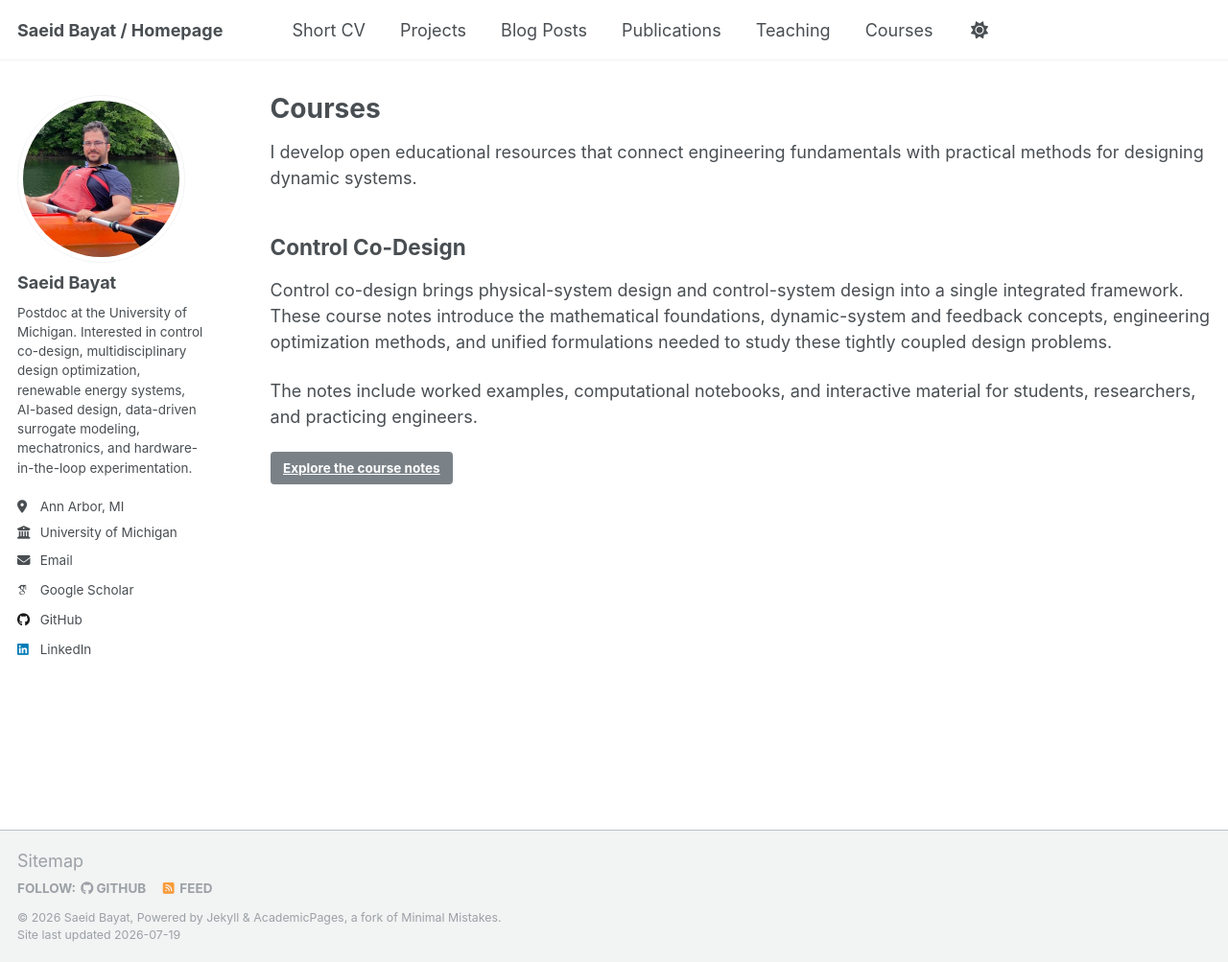
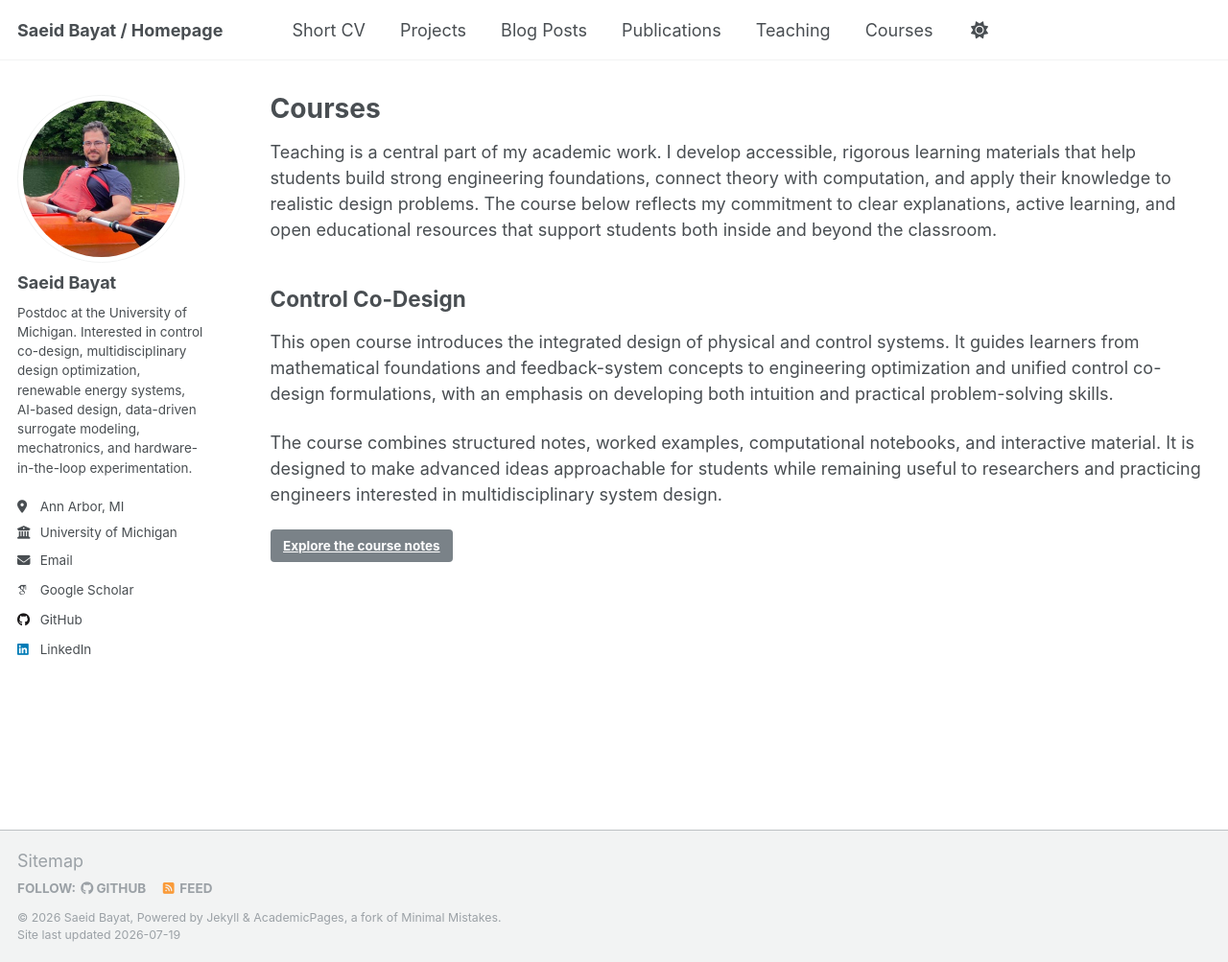
Before and after one commit to SaeidBayat/SaeidBayat.github.io, a Jekyll site: the page built from _pages/courses.md, in a window 1280 px wide and 1003 px high. Shown: the whole window at 96% size. Built offline with Jekyll 4.4.1, drawn with Linux system fonts in a browser that asks for light colours; some web fonts are replaced; a script that is not in the unit is left out.

Commit message:
Strengthen teaching focus on courses page

```diff
--- a/_pages/courses.md
+++ b/_pages/courses.md
@@ -5,12 +5,12 @@ permalink: /courses/
 author_profile: true
 ---
 
-I develop open educational resources that connect engineering fundamentals with practical methods for designing dynamic systems.
+Teaching is a central part of my academic work. I develop accessible, rigorous learning materials that help students build strong engineering foundations, connect theory with computation, and apply their knowledge to realistic design problems. The course below reflects my commitment to clear explanations, active learning, and open educational resources that support students both inside and beyond the classroom.
 
 ## Control Co-Design
 
-Control co-design brings physical-system design and control-system design into a single integrated framework. These course notes introduce the mathematical foundations, dynamic-system and feedback concepts, engineering optimization methods, and unified formulations needed to study these tightly coupled design problems.
+This open course introduces the integrated design of physical and control systems. It guides learners from mathematical foundations and feedback-system concepts to engineering optimization and unified control co-design formulations, with an emphasis on developing both intuition and practical problem-solving skills.
 
-The notes include worked examples, computational notebooks, and interactive material for students, researchers, and practicing engineers.
+The course combines structured notes, worked examples, computational notebooks, and interactive material. It is designed to make advanced ideas approachable for students while remaining useful to researchers and practicing engineers interested in multidisciplinary system design.
 
 [Explore the course notes](https://www.saeidbayat.com/control-co-design-notes/){: .btn .btn--primary}
```
